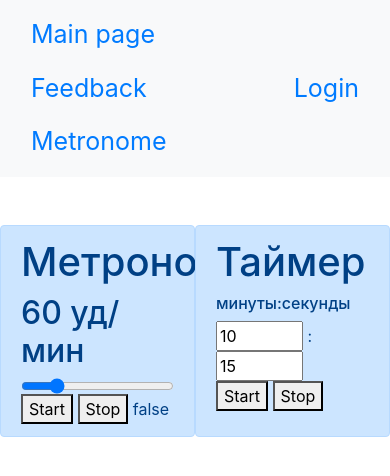
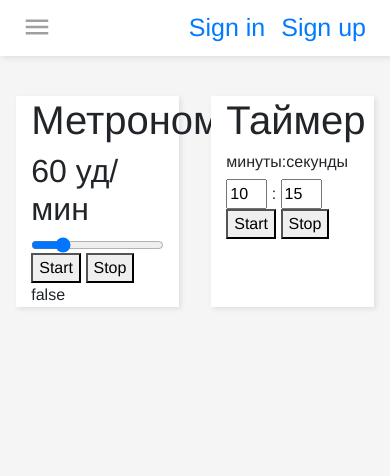
Before and after one commit to Zefordd/Calculator, a Python web app: template templates/metronome/metronome.html in a window 390 px wide. Shown: the top 476 px of the page. Run offline with Jinja, Linux system fonts and the light colour scheme; the template is opened without the code that fills it, so the values that code supplies are empty.

Commit message:
add mobile header and aside

```diff
--- /dev/null
+++ b/static/css/base.css
@@ -0,0 +1,67 @@
+body{
+    padding: 0;
+    margin: 0;
+    font-family: Helvetica, sans-serif;
+    background-color: #f5f5f5;
+}
+
+.my_head {
+    font-size: 25px;
+    width:100%;
+    height: 56px;
+    position: fixed;
+    top: 0;
+    left: 0;
+    z-index: 80;
+    background-color: #fff;
+    box-shadow: 2px 2px 5px 0 rgba(0,0,0,0.095);
+    padding: 8px 16px;
+    overflow: hidden;
+    box-sizing: border-box;
+}
+
+aside {
+    background-color: #fff;
+    width: 250px;
+    position: fixed;
+    top: 55px;
+    left: 0;
+    bottom: 0px;
+    z-index: 1;
+    display: flex;
+    justify-content: center;
+    align-items: center;
+    box-shadow: 0 3px 6px rgba(0,0,0,0.16), 0 3px 6px rgba(0,0,0,0.23);
+}
+
+.in_aside {
+    font-size: 30px;
+    position: absolute;
+    top: 20px;
+    left: 20px;
+}
+
+.menu {
+    background: transparent;
+    border: 0;
+    width: 40px;
+    height: 40px;
+    font-size: 30px;
+    outline: none;
+    color: #9f9f9f;
+    cursor: pointer;
+    border-radius: 50%;
+    transition: all .3s easy-in-out;
+}
+.menu:active {
+    background-color: rgba(0,0,0,0.1);
+}
+
+/* Анимация перехода */
+.slide-enter-active, .slide-leave-active {
+    transition: all .3s cubic-bezier(.65, .05, .36, 1);
+}
+
+.slide-enter, .slide-leave-active {
+    left: -100%;
+}
--- /dev/null
+++ b/static/js/base.js
@@ -0,0 +1,21 @@
+var base = new Vue ({
+    el: '#base',
+    data: {
+        mobile_mod: false,
+        show_aside: false,
+    },
+    methods: {
+        switch_on_mobile_mod: function() {
+            if (window.innerWidth >= 777) {
+                this.mobile_mod = false;
+                this.show_aside = false;
+            } else if (window.innerWidth < 777) {
+                this.mobile_mod = true;
+            }
+        },
+    },
+    created: function() {
+        this.switch_on_mobile_mod();
+    },
+    delimiters: ['[[',']]']
+})
--- a/templates/base.html
+++ b/templates/base.html
@@ -8,44 +8,82 @@
     </title>
 
     <meta name="viewport" content="width=device-width, initial-scale=1, shrink-to-fit=no">
+
     <link href="{{ static('css/vendor/bootstrap.min.css') }}" rel="stylesheet">
     <script src="{{ static('js/vendor/bootstrap.min.js') }}"></script>
     <script src="https://cdn.jsdelivr.net/npm/vue/dist/vue.js"></script>
-
+    <link href="{{ static('css/base.css') }}" rel="stylesheet">
 </head>
 
 
-<body>
-    <div class="container" style="font-size: 25px; background-color:#f8f9fa ">
-        <nav class="navbar navbar-expand-md navbar-default">
-                <ul class="navbar-nav  mr-auto">
+<body onresize="base.switch_on_mobile_mod()">
+<div id="base">
+    <header class="navbar navbar-expand my_head">
+        <div class="collapse navbar-collapse" v-if="!mobile_mod">
+            <ul class="navbar-nav mr-auto">
                 <li class="nav-item">
-                    <a class="nav-link" href="/">Main page</a>
+                    <a class="nav-link" href="/">Calculator</a>
+                </li>
+                <li class="nav-item">
+                        <a class="nav-link" href="/metronome">Metronome</a>
                 </li>
                 <li class="nav-item">
                     <a class="nav-link" href="/feedback">Feedback</a>
                 </li>
+            </ul>
+        </div>
+
+        <div class="collapse navbar-collapse" v-if="mobile_mod">
+                <button class="menu" @click="show_aside = !show_aside" v-if="mobile_mod">
+                    <ion-icon name="menu"></ion-icon>
+                </button>
+        </div>
+
+
+        {% if not user %}
+        <ul class="navbar-nav  mr-auto">
+            <li class="nav-item">
+                <a class="nav-link" href="/login">Sign in</a>
+            </li>
+            <li class="nav-item">
+                <a class="nav-link" href="/registration">Sign up</a>
+            </li>
+        </ul>
+        {% endif %}
+        {% if user %}
+        <ul class="navbar-nav  mr-auto">
+            <li class="nav-item">
+                <span class="navbar-text">{{ user }}</span>
+            </li>
+            <li class="nav-item">
+                <a class="nav-link" href="/logout">Sign out</a>
+            </li>
+        </ul>
+        {% endif %}
+    </header>
+
+    <transition name="slide">
+        <aside v-show="show_aside" id="sidebar-wrapper">
+            <div class="in_aside">
+                <ul class="navbar-nav">
+                    <li class="nav-item">
+                        <a class="nav-link" href="/">Calculator</a>
+                    </li>
                     <li class="nav-item">
                             <a class="nav-link" href="/metronome">Metronome</a>
                     </li>
+                    <li class="nav-item">
+                        <a class="nav-link" href="/feedback">Feedback</a>
+                    </li>
                 </ul>
+            </div>
+        </aside>
+    </transition>
+</div>
 
-                <ul class="navbar-nav navbar-right ">
-                    {% if not user %}
-                        <li><a href="/login">Login</a></li>
-                    {% endif %}
+<div class="row pt-5"></div>
 
-                    {% if user %}
-                        <form class="form-inline">
-                            <li class="nav-item">User: {{ user }}</li>&nbsp;
-                            <li class="nav-item">
-                                <a href="/logout" class=>Logout</a>
-                            </li>
-                        </form>
-                    {% endif %}
-                </ul>
-        </nav>
-    </div>
+
 
     {% block head %}
     {% endblock %}
@@ -53,5 +91,7 @@
     {% block content%}
     {% endblock %}
 
+<script src="{{ static('js/base.js') }}"></script>
+<script src="https://unpkg.com/ionicons@4.5.5/dist/ionicons.js"></script>
 </body>
 </html>
--- a/templates/metronome/metronome.html
+++ b/templates/metronome/metronome.html
@@ -8,8 +8,8 @@
 
 {% block content %}
 <div class="container" id="metronome">
-    <div class="row pt-5">
-        <div class="col-6 alert alert-primary">
+    <div class="row pt-5 justify-content-around">
+        <div class="col-5" style="box-shadow: 2px 2px 5px 0 rgba(0,0,0,0.095); background-color: #fff;">
             <h1>Метроном</h1>
             <div class="w-100"></div>
             <h2>[[ beats_per_minute ]] уд/мин</h2>
@@ -19,7 +19,9 @@
             <button v-on:click="start = false">Stop</button>
             [[ start ]]
         </div>
-        <div class="col-6 alert alert-primary">
+
+
+        <div class="col-5" style="box-shadow: 2px 2px 5px 0 rgba(0,0,0,0.095); background-color: #fff;">
             <h1>Таймер</h1>
             <h6>минуты:секунды</h6>
             <div class="w-100"></div>
```
Also changed, not shown: templates/old.html (added, +81 -0 lines). Lines whose indentation alone changed are shown as unchanged.
